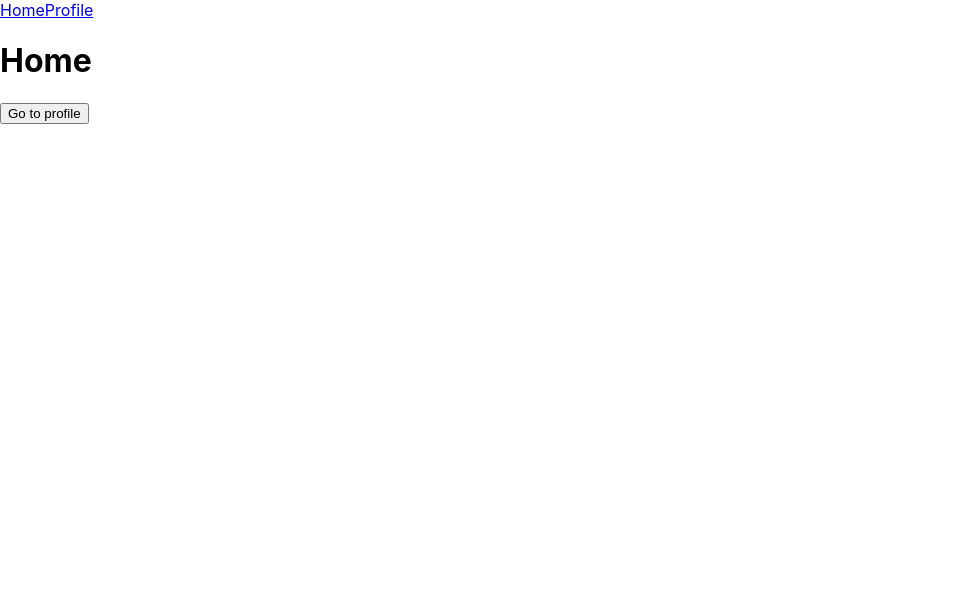
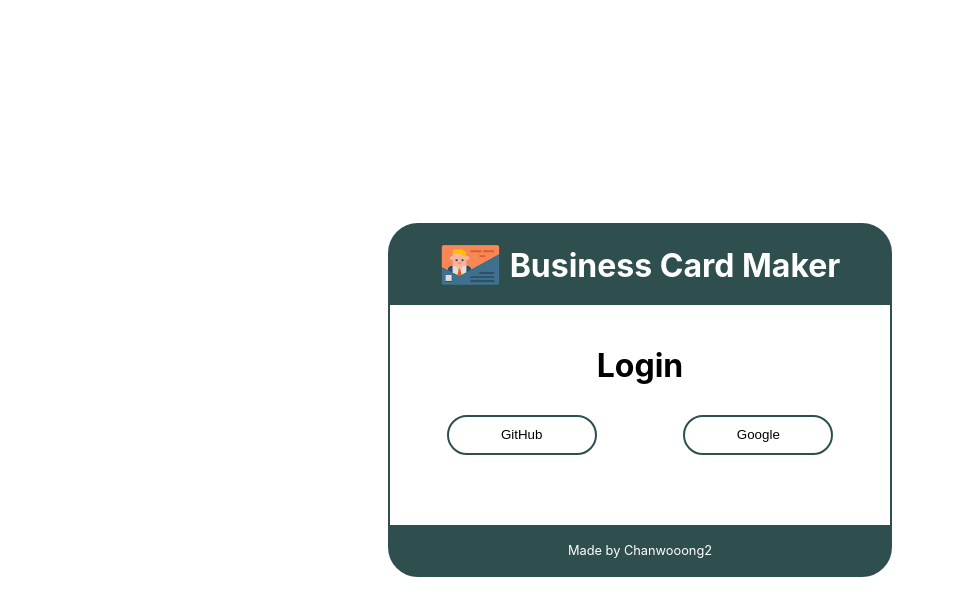
Before and after one commit to Chanwooong2/businessCardMaker, a React (Create React App) app: page / in a window 1280 px wide. Shown: the top 616 px of the page, without its empty margins (0-955 px from the left). Built offline with nearby package versions, Linux system fonts and the light colour scheme.

Commit message:
로그인페이지 CSS 적용

```diff
--- a/src/app.jsx
+++ b/src/app.jsx
@@ -1,24 +1,27 @@
-import { BrowserRouter, Link, Route, Switch } from 'react-router-dom';
 import './app.css';
-import Home from './components/home';
-import Profile from './components/profile';
+import { BrowserRouter, Switch, Route } from 'react-router-dom';
+import CardMaker from './components/CardMaker';
+import Login from './components/login/login';
 
 function App() {
-  return <BrowserRouter>
-    <nav>
-      <Link to="/">Home</Link>
-      <Link to="/profile">Profile</Link>
-    </nav>
-    <Switch>
-      <Route path={['/','/home']} exact>
-        <Home/>
+  return (
+    <BrowserRouter>
+      <Switch>
+
+        <Route path={['/','/login']} exact>
+          <Login/>
         </Route>
-        {/* 성능적으로 이게 낫다 */}
-      <Route path="/profile">
-        <Profile/>
-      </Route>
-    </Switch>
-  </BrowserRouter>
+
+        <Route path="/cardMaker">
+          <CardMaker/>
+        </Route>
+      </Switch>
+    </BrowserRouter>
+  );
+
+
+
+
 
 }
 
--- /dev/null
+++ b/src/components/CardMaker.jsx
@@ -0,0 +1,10 @@
+import React from 'react';
+
+const CardMaker = (props) => {
+		return <>
+
+
+		</>
+	}
+
+export default CardMaker;
--- a/src/components/home.jsx
+++ /dev/null
@@ -1,19 +0,0 @@
-import React from 'react';
-import { useHistory } from 'react-router-dom';
-
-const Home = (props) => {
-	const history = useHistory();
-	return (
-		<>
-			<h1>Home</h1>
-			<button
-				onClick={()=>{
-					history.push('/profile');
-				}}
-			>
-				Go to profile</button>
-		</>
-	)
-};
-
-export default Home;
--- /dev/null
+++ b/src/components/login/login.jsx
@@ -0,0 +1,25 @@
+import React from 'react';
+import { useHistory } from 'react-router-dom';
+import styles from './login.module.css';
+
+const Login = (props) => {
+	const history = useHistory();
+	return (
+		<section className={styles.login}>
+			<div className={styles.header}>
+				<img src="/images/logo.png" alt="logo" className={styles.logo} />
+				<div>Business Card Maker</div>
+			</div>
+			<div className={styles.body}>
+				<div>Login</div>
+				<div className={styles.btnBox}>
+					<button className={styles.btn} onClick={()=>{alert("github!");}}>GitHub</button>
+					<button className={styles.btn} onClick={()=>{alert("google!");}}>Google</button>
+				</div>
+			</div>
+			<div className={styles.footer}>Made by Chanwooong2</div>
+		</section>
+	)
+};
+
+export default Login;
--- /dev/null
+++ b/src/components/login/login.module.css
@@ -0,0 +1,61 @@
+.login {
+	width:500px;
+	height:350px;
+	background-color: darkslategrey;
+	border-radius: 30px;
+	border: 2px solid darkslategray;
+}
+
+.header {
+	height: 80px;
+	color: #fff;
+	font-size: 2em;
+	font-weight: bold;
+	display: flex;
+	justify-content: center;
+	align-items: center;
+}
+
+.logo {
+	width:60px;
+	margin-right: 10px;
+}
+
+.body {
+	background-color: #fff;
+	height: 220px;
+	font-size: 2em;
+	font-weight: bold;
+	display: flex;
+	flex-direction: column;
+	justify-content: center;
+	align-items: center;
+}
+
+.btnBox {
+	width:100%;
+	display: flex;
+	justify-content: space-evenly;
+}
+.btn {
+	width:30%;
+	height: 40px;
+	margin:30px;
+	border: 2px solid darkslategray;
+	border-radius: 20px;
+	background-color: white;
+}
+.btn:hover {
+	background-color: darkslategray;
+	color: #fff;
+	cursor: pointer;
+}
+
+.footer {
+	display: flex;
+	justify-content: center;
+	align-items: center;
+	height: 50px;
+	color: #fff;
+	font-size: 0.8em;
+}
--- a/src/components/profile.jsx
+++ /dev/null
@@ -1,19 +0,0 @@
-import React from 'react';
-import { useHistory } from 'react-router-dom';
-
-const Profile = (props) => {
-	const history = useHistory();
-	return (
-		<>
-			<h1>Profile</h1>
-			<button
-			onClick={()=>{
-				history.push('/');
-			}}
-			>
-				Go to home</button>
-		</>
-	)
-	};
-
-export default Profile;
--- a/src/index.js
+++ b/src/index.js
@@ -5,7 +5,7 @@ import App from './app';
 
 ReactDOM.render(
   <React.StrictMode>
-    <App />
+    <App/>
   </React.StrictMode>,
   document.getElementById('root')
 );
--- a/src/index.module.css
+++ b/src/index.module.css
@@ -1,4 +1,8 @@
 @value makerLightPink from './common/colors.css';
+
+html{
+  height: 100%;
+}
 
 body {
   margin: 0;
@@ -8,8 +12,11 @@ body {
   -webkit-font-smoothing: antialiased;
   -moz-osx-font-smoothing: grayscale;
   background-color: makerLightPink;
+  height: 100%;
+  display: flex;
+  justify-content: center;
+  align-items: center;
 }
-
 code {
   font-family: source-code-pro, Menlo, Monaco, Consolas, 'Courier New',
     monospace;
```
Also changed, not shown: 1 other file (tests, documents, lock files or other folders).
